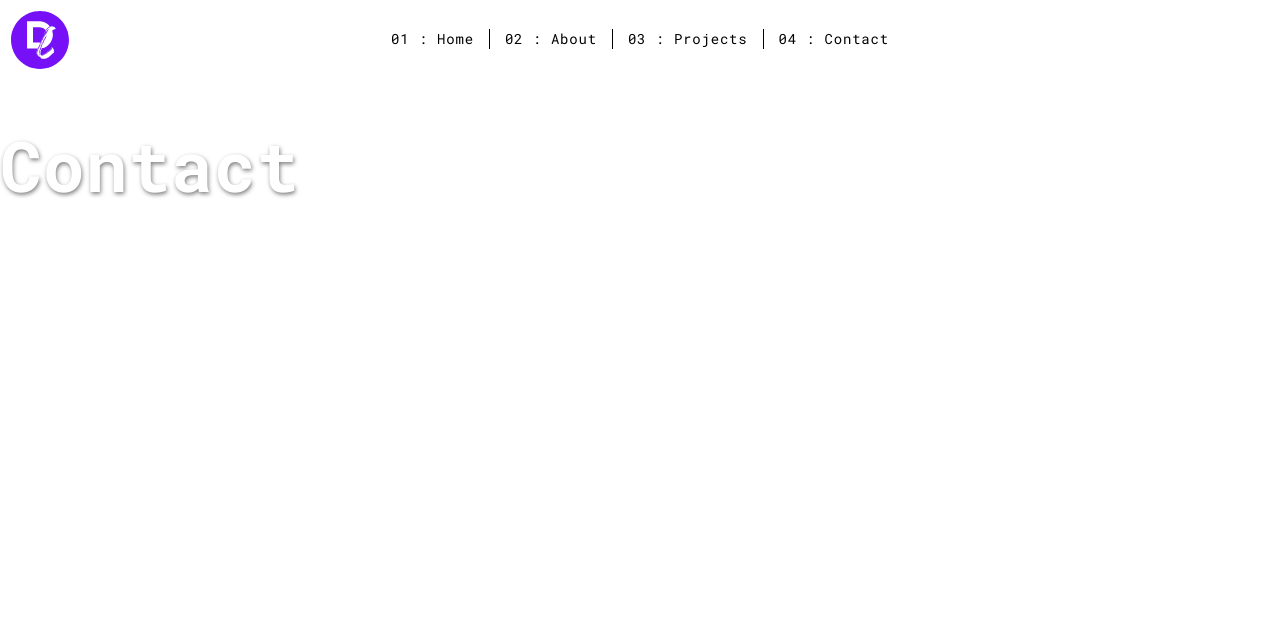
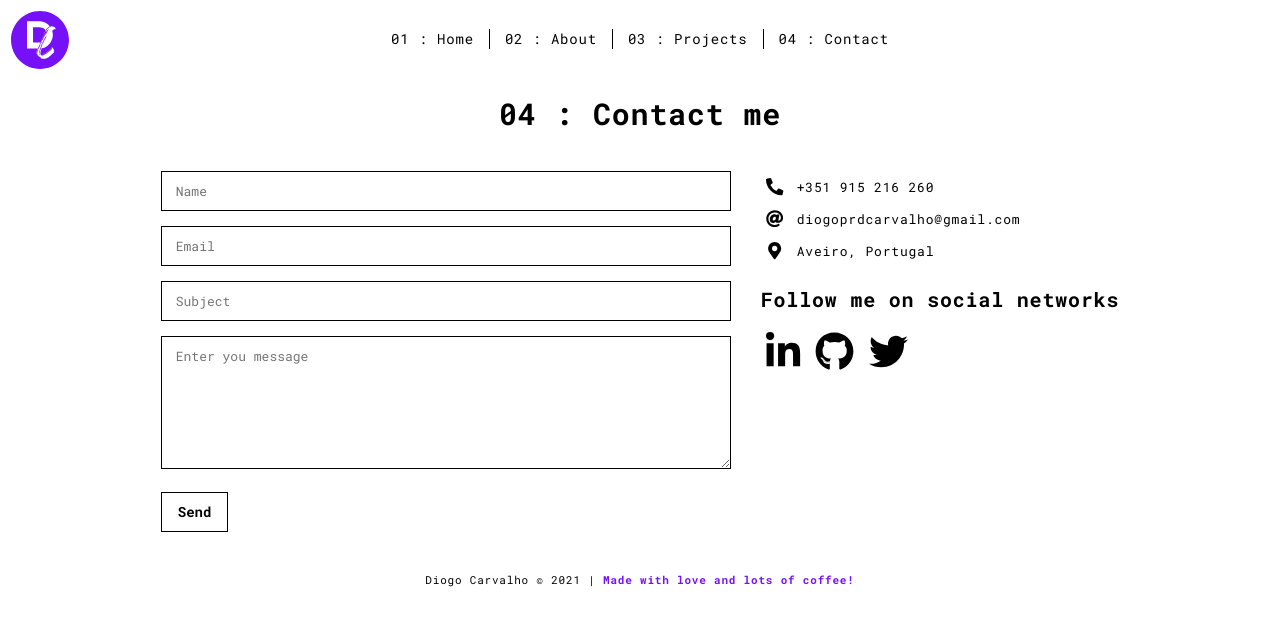
Before and after one commit to Diogo-P-Carvalho/portfolio, a React (Create React App) app: page /contact in a window 1280 px wide. Shown: the top 626 px of the page. Built offline with nearby package versions, Linux system fonts and the light colour scheme.

Commit message:
contact component and form validation

```diff
--- a/package.json
+++ b/package.json
@@ -4,6 +4,7 @@
   "private": true,
   "dependencies": {
     "@fortawesome/fontawesome-svg-core": "^1.2.35",
+    "@fortawesome/free-brands-svg-icons": "^5.15.3",
     "@fortawesome/free-solid-svg-icons": "^5.15.3",
     "@fortawesome/react-fontawesome": "^0.1.14",
     "@testing-library/jest-dom": "^5.12.0",
@@ -11,6 +12,7 @@
     "@testing-library/user-event": "^12.8.3",
     "react": "^17.0.2",
     "react-dom": "^17.0.2",
+    "react-hook-form": "^7.11.1",
     "react-router-dom": "^5.2.0",
     "react-scripts": "4.0.3",
     "typed.js": "^2.0.12",
--- /dev/null
+++ b/src/components/contact/Contact.css
@@ -0,0 +1,143 @@
+form {
+    padding: 0px 15px;
+    box-sizing: border-box;
+}
+
+input,
+textarea {
+    width: 100%;
+    height: 40px;
+    padding: 8px 14px;
+    border: 1px solid var(--black);
+    border-radius: 0;
+    font-size: 13px;
+    line-height: 1.78;
+    color: var(--inputs-color);
+    font-family: "Roboto Mono", Helvetica, Arial, Helvetica, sans-serif;
+    margin-bottom: 15px;
+    box-sizing: border-box;
+}
+
+textarea {
+    height: auto;
+    resize: vertical;
+}
+
+input:focus,
+textarea:focus {
+    outline: none;
+}
+
+input[type="submit"] {
+    padding: 10px 16px;
+    font-size: 14px;
+    line-height: 1.33;
+    border-radius: 0;
+    width: auto;
+    color: var(--black);
+    background-color: var(--white);
+    display: block;
+    font-weight: 700;
+    cursor: pointer;
+    transition: all 0.2s linear;
+}
+
+input[type="submit"]:hover {
+    background-color: var(--purple);
+    color: var(--white);
+}
+
+.contact-container {
+    padding: 0px 15px;
+}
+
+.contact-container ul,
+.contact-container a:first-of-type {
+    margin-left: 5px;
+}
+
+.svg-inline--fa.fa-w-12 {
+    width: 1em;
+}
+
+.icon {
+    margin-right: 5px;
+}
+
+.icon-social {
+    padding-right: 10px;
+}
+
+.icon-social:hover {
+    color: var(--purple);
+}
+
+[data-tooltip],
+[data-tooltip-textarea] {
+    position: relative;
+}
+
+[data-tooltip]::before,
+[data-tooltip-textarea]::before {
+    content: "";
+    border-left: 5px solid transparent;
+    border-right: 5px solid transparent;
+    border-bottom: 5px solid var(--purple);
+    position: absolute;
+    transition: all 0.1s ease;
+}
+
+[data-tooltip]::before {
+    bottom: 20px;
+    left: 25px;
+}
+
+[data-tooltip-textarea]::before {
+    bottom: 121px;
+    left: 25px;
+}
+
+[data-tooltip]::after,
+[data-tooltip-textarea]::after {
+    position: absolute;
+    padding: 5px 8px;
+    background: var(--white);
+    color: var(--purple);
+    border: 1px solid var(--purple);
+    z-index: 9;
+    font-size: 0.8em;
+    line-height: 18px;
+    font-weight: 700;
+    transition: all 0.1s ease;
+}
+
+[data-tooltip]::after {
+    content: attr(data-tooltip);
+    bottom: -10px;
+    left: 5px;
+}
+
+[data-tooltip-textarea]::after {
+    content: attr(data-tooltip-textarea);
+    bottom: 91px;
+    left: 5px;
+}
+
+/* Media Queries */
+@media screen and (max-width: 992px) {
+    .contact-section {
+        width: 100%;
+    }
+}
+
+@media screen and (min-width: 992px) {
+    .contact-article {
+        display: flex;
+    }
+}
+
+@media screen and (min-width: 768px) {
+    form {
+        width: 600px;
+    }
+}
--- a/src/components/contact/Contact.js
+++ b/src/components/contact/Contact.js
@@ -1,9 +1,64 @@
-function Contact() {
+import BackToTopButton from '../backToTopButton/BackToTopButton';
+import Footer from '../footer/Footer';
+import { FontAwesomeIcon } from '@fortawesome/react-fontawesome';
+import { faPhoneAlt, faAt, faMapMarkerAlt } from '@fortawesome/free-solid-svg-icons';
+import { faLinkedinIn, faGithub, faTwitter } from '@fortawesome/free-brands-svg-icons';
+import { useForm } from 'react-hook-form';
+import './Contact.css';
+
+export default function Contact() {
+    const { register, formState: { errors }, handleSubmit } = useForm({ mode: "onBlur" });
+
+    const sendEmail = data => {
+      console.log(data);
+      fetch('http://localhost:3000/email', {
+        method: 'POST',
+        headers: { 'Content-Type': 'application/json' },
+        body: JSON.stringify(data)
+      })
+      .then(response => response.json())
+      .then(data => console.log('SUCCESS:', data))
+      .catch(error => console.log('ERROR:', error))
+    }
+
     return (
-      <div>
-        <h1>Contact</h1>
-      </div>
+      <section className="contact-section">
+        <h2>04 : Contact me</h2>
+
+        <article className="contact-article">
+          <form onSubmit={handleSubmit(sendEmail)}>
+            <input type="text" name="name" placeholder="Name" {...register("name", { required: true })} />
+            { errors.name && <div data-tooltip="Please tell me your name"></div> }
+
+            <input type="email" name="email" placeholder="Email" {...register("fromEmail", { required: true, pattern: /^[^\s@]+@[^\s@]+\.[^\s@]+$/ })} />
+            { errors.email && <div data-tooltip="Please enter a valid email"></div> }
+
+            <input type="text" name="subject" placeholder="Subject" {...register("subject", { required: true })} />
+            { errors.subject && <div data-tooltip="Please tell me your subject"></div> }
+
+            <textarea rows="5" name="message" placeholder="Enter you message" {...register("message", { required: true })}></textarea>
+            { errors.message && <div data-tooltip-textarea="Please let me know what you have to say to me"></div> }
+
+            <input type="submit" value="Send"></input>
+          </form>
+
+          <div className="contact-container">
+            <ul>
+              <li><FontAwesomeIcon icon={faPhoneAlt} size="lg" color="var(--black)" className="icon" /> +351 915 216 260</li>
+              <li><FontAwesomeIcon icon={faAt} size="lg" color="var(--black)" className="icon" /> diogoprdcarvalho@gmail.com</li>
+              <li><FontAwesomeIcon icon={faMapMarkerAlt} size="lg" color="var(--black)" className="icon" /> Aveiro, Portugal</li>
+            </ul>
+
+            <h3>Follow me on social networks</h3>
+
+            <a href="https://www.linkedin.com/in/diogo-carvalho-83a96a14a" target="_blank" rel="noreferrer"><FontAwesomeIcon icon={faLinkedinIn} size="3x" color="var(--black)" className="icon icon-social"/></a>
+            <a href="https://github.com/Diogo-P-Carvalho" target="_blank" rel="noreferrer"><FontAwesomeIcon icon={faGithub} size="3x" color="var(--black)" className="icon icon-social"/></a>
+            <a href="https://twitter.com/diogoOak" target="_blank" rel="noreferrer"><FontAwesomeIcon icon={faTwitter} size="3x" color="var(--black)" className="icon icon-social"/></a>
+          </div>
+        </article>
+
+        <BackToTopButton />
+        <Footer />
+      </section>
     );
   }
-
-  export default Contact;
--- a/src/index.css
+++ b/src/index.css
@@ -10,6 +10,7 @@
     --gray-dark: #333;
     --gray-light: #9d9d9d;
     --purple: #7510f7;
+    --inputs-color: #555;
 }
 
 html,
```
Also changed, not shown: 2 other files (tests, documents, lock files or other folders).
